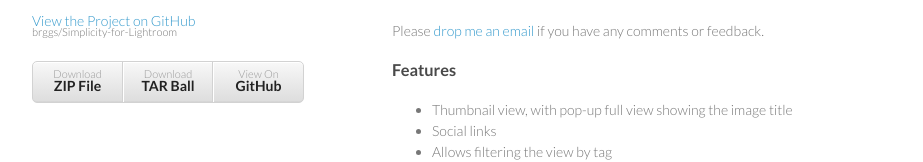
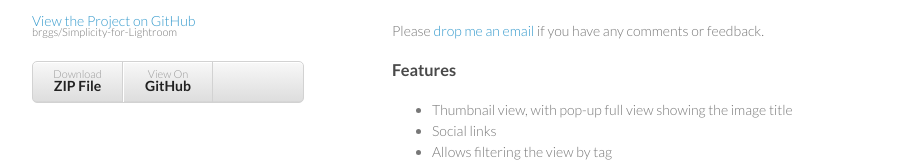
Before and after one commit to brggs/Simplicity-for-Lightroom, a plain HTML site: page index.html in a window 1280 px wide. Shown: the part 192-354 px from the top of the page, without its empty margins (178-1101 px from the left). Drawn offline with Linux system fonts and the light colour scheme.

Commit message:
Update index.html

```diff
--- a/index.html
+++ b/index.html
@@ -22,8 +22,7 @@
 
 
         <ul>
-          <li><a href="https://github.com/brggs/Simplicity-for-Lightroom/zipball/master">Download <strong>ZIP File</strong></a></li>
-          <li><a href="https://github.com/brggs/Simplicity-for-Lightroom/tarball/master">Download <strong>TAR Ball</strong></a></li>
+          <li><a href="https://github.com/brggs/Simplicity-for-Lightroom/archive/v1.0.0.zip">Download <strong>ZIP File</strong></a></li>
           <li><a href="https://github.com/brggs/Simplicity-for-Lightroom">View On <strong>GitHub</strong></a></li>
         </ul>
       </header>
```
